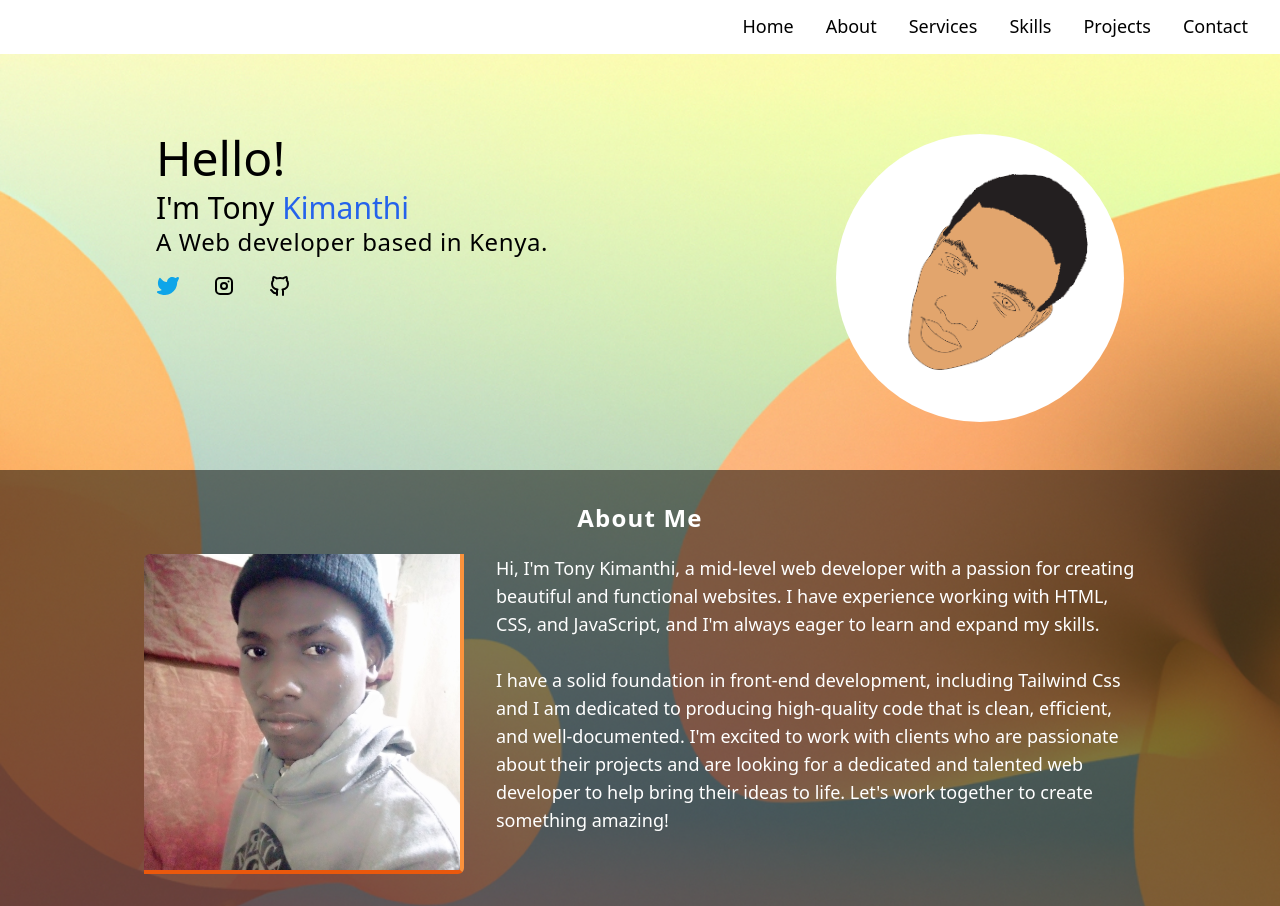
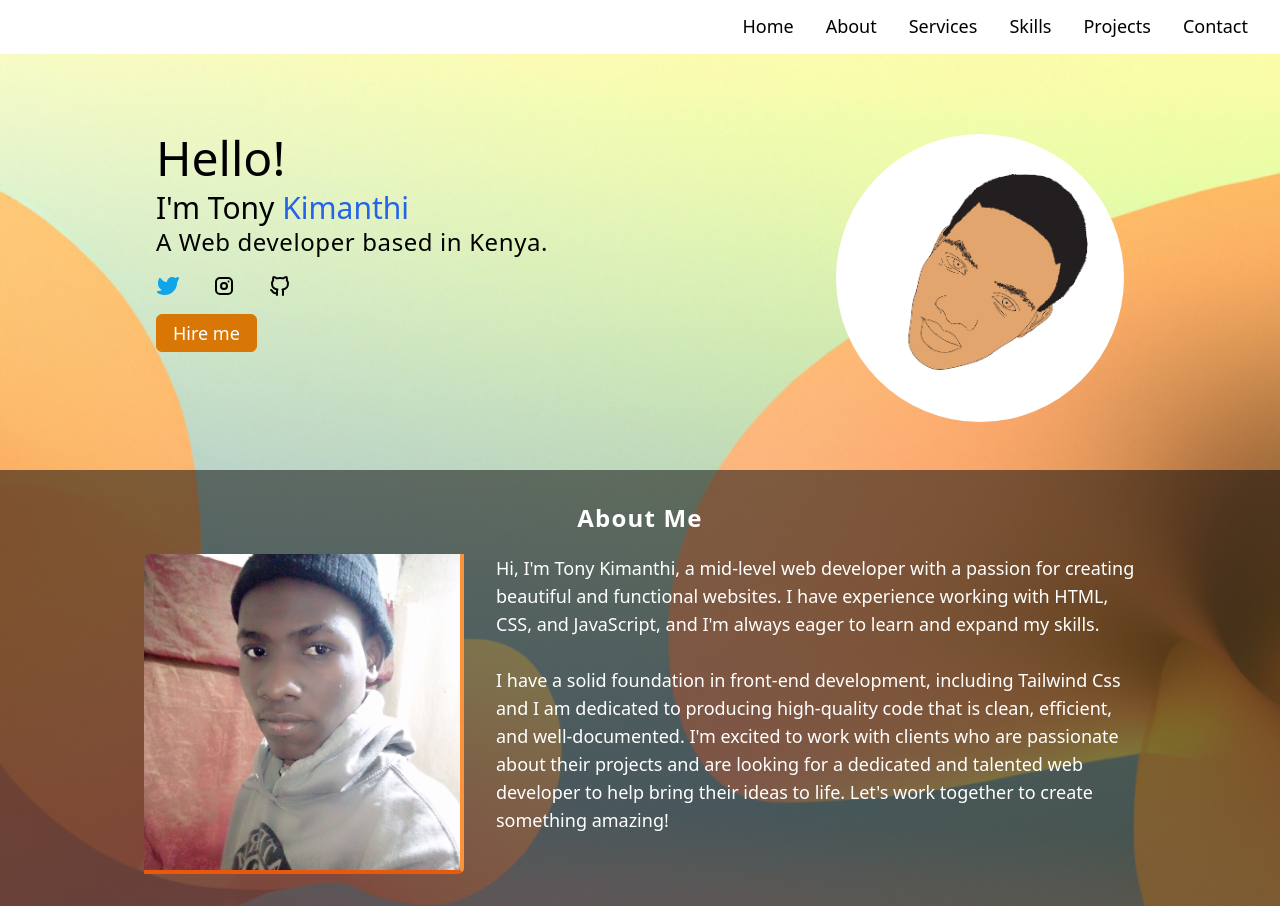
Before and after one commit to Tonnykimanthi/personal-portfolio, a plain HTML site: page public/index.html in a window 1280 px wide. Drawn offline with Linux system fonts and the light colour scheme.

Commit message:
Personal portfolio

```diff
--- a/public/index.html
+++ b/public/index.html
@@ -118,6 +118,9 @@
                     </svg>
                 </a>
             </div>
+            <button
+                class="border border-amber-600 bg-amber-600 text-white text-lg py-1 px-4 mt-4 rounded-md hover:bg-transparent hover:text-amber-700 transition-all">Hire
+                me</button>
         </div>
         <div class="w-72 h-72 max-sm:w-60 max-sm:h-60 rounded-full overflow-hidden">
             <img class="w-full h-full object-cover" src="images/profile.png" alt="My profile picture">
```
Also changed, not shown: public/styles.css.
